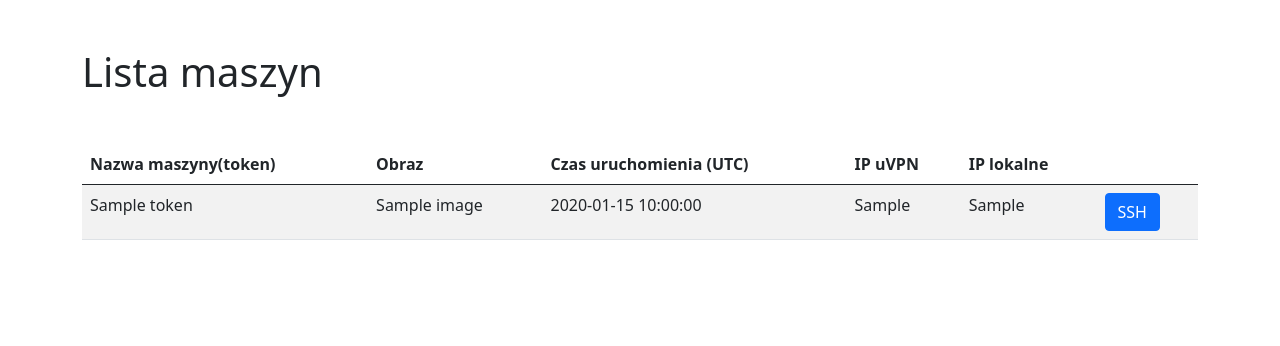
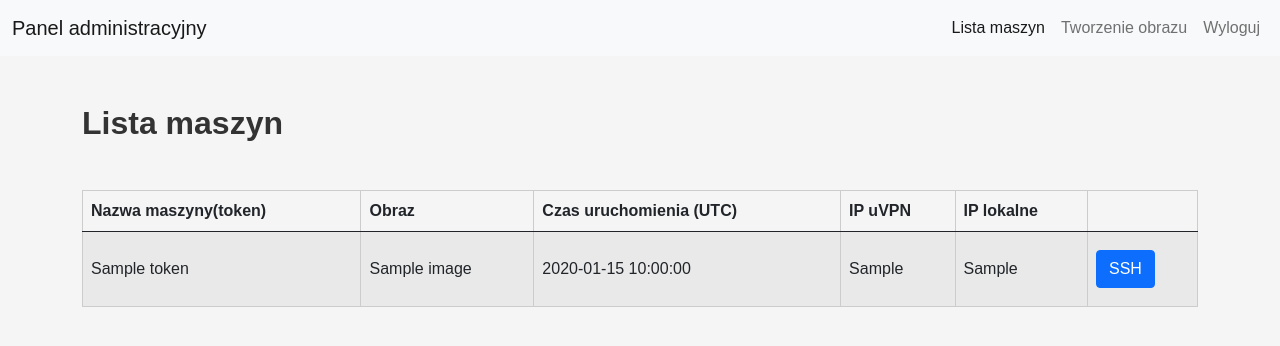
Before and after one commit to Mateusz779/Zdalne-systemy-z-kit-uVPN, a Flask app: page / in a window 1280 px wide. Shown: the top 346 px of the page. Run offline with Flask 2, Linux system fonts and the light colour scheme; a database or web service that is not in the repository returns one stand-in record (values such as "Sample title"); some libraries are stand-ins or nearby versions.

Commit message:
dodanie navmenu i logout

```diff
--- a/app.py
+++ b/app.py
@@ -36,6 +36,16 @@ def login():
             return render_template('index.html', ssh_port=config.webssh_port, machines=machines_all.machines, timezone=config.timezone)
     return render_template('login.html')
 
+@app.route('/logout')
+def logout():
+    auth_token = request.cookies.get('auth_token')
+    if auth_token != "" or auth_token is not None:
+        if db.get_user_bytoken(auth_token) is not None:
+            db.del_auth_token(auth_token)
+            response = make_response(redirect('/'))
+            response.delete_cookie('auth_token')
+            return response
+    return render_template('login.html')
 
 @app.route('/create/conf')
 def create_conf():
--- a/db.py
+++ b/db.py
@@ -136,6 +136,18 @@ def add_auth_token(user_id):
         """, (user_id, token,))
         conn.commit()
     return token
+
+
+def del_auth_token(token):
+    connect()
+    with get_cur() as cur:
+        cur.execute("DELETE FROM auth_tokens WHERE token = %s", (token, ))
+        try:
+            conn.commit()
+            return True
+        except:
+            return None
+
 
 
 def login(username, password):
--- a/templates/index.html
+++ b/templates/index.html
@@ -3,8 +3,84 @@
 <head>
 	<title>Panel administracyjny</title>
 	<link href="https://cdn.jsdelivr.net/npm/bootstrap@5.0.2/dist/css/bootstrap.min.css" rel="stylesheet" integrity="sha384-EVSTQN3/azprG1Anm3QDgpJLIm9Nao0Yz1ztcQTwFspd3yD65VohhpuuCOmLASjC" crossorigin="anonymous">
+	<style>
+		body {
+			font-family: Arial, sans-serif;
+			background-color: #f5f5f5;
+			margin: 0;
+			padding: 0;
+		}
+
+		h1 {
+			font-size: 32px;
+			font-weight: bold;
+			color: #333;
+			margin: 20px 0;
+		}
+
+		table {
+			border-collapse: collapse;
+			margin: 20px 0;
+			width: 100%;
+		}
+
+		table th, table td {
+			padding: 10px;
+			text-align: left;
+			vertical-align: middle;
+			border: 1px solid #ccc;
+		}
+
+		table th {
+			background-color: #eee;
+			font-weight: bold;
+		}
+
+		table tr:hover {
+			background-color: #f0f0f0;
+		}
+
+		button {
+			background-color: #4CAF50;
+			border: none;
+			color: white;
+			padding: 10px 20px;
+			text-align: center;
+			text-decoration: none;
+			display: inline-block;
+			font-size: 16px;
+			margin: 10px 0;
+			cursor: pointer;
+		}
+
+		button:hover {
+			background-color: #3e8e41;
+		}
+
+	</style>
 </head>
 <body>
+	<nav class="navbar navbar-expand-lg navbar-light bg-light">
+		<div class="container-fluid">
+			<a class="navbar-brand" href="#">Panel administracyjny</a>
+			<button class="navbar-toggler" type="button" data-bs-toggle="collapse" data-bs-target="#navbarNav" aria-controls="navbarNav" aria-expanded="false" aria-label="Toggle navigation">
+				<span class="navbar-toggler-icon"></span>
+			</button>
+			<div class="collapse navbar-collapse justify-content-end" id="navbarNav" >
+				<ul class="navbar-nav">
+					<li class="nav-item">
+						<a class="nav-link active" aria-current="page" href="/">Lista maszyn</a>
+					</li>
+					<li class="nav-item">
+						<a class="nav-link" href="/create/conf">Tworzenie obrazu</a>
+					</li>
+					<li class="nav-item">
+						<a class="nav-link" href="/logout">Wyloguj</a>
+					</li>
+				</ul>
+			</div>
+		</div>
+	</nav>
 	<div class="container">
 		<h1 class="my-5">Lista maszyn</h1>
 		<table class="table table-striped table-hover">
```
